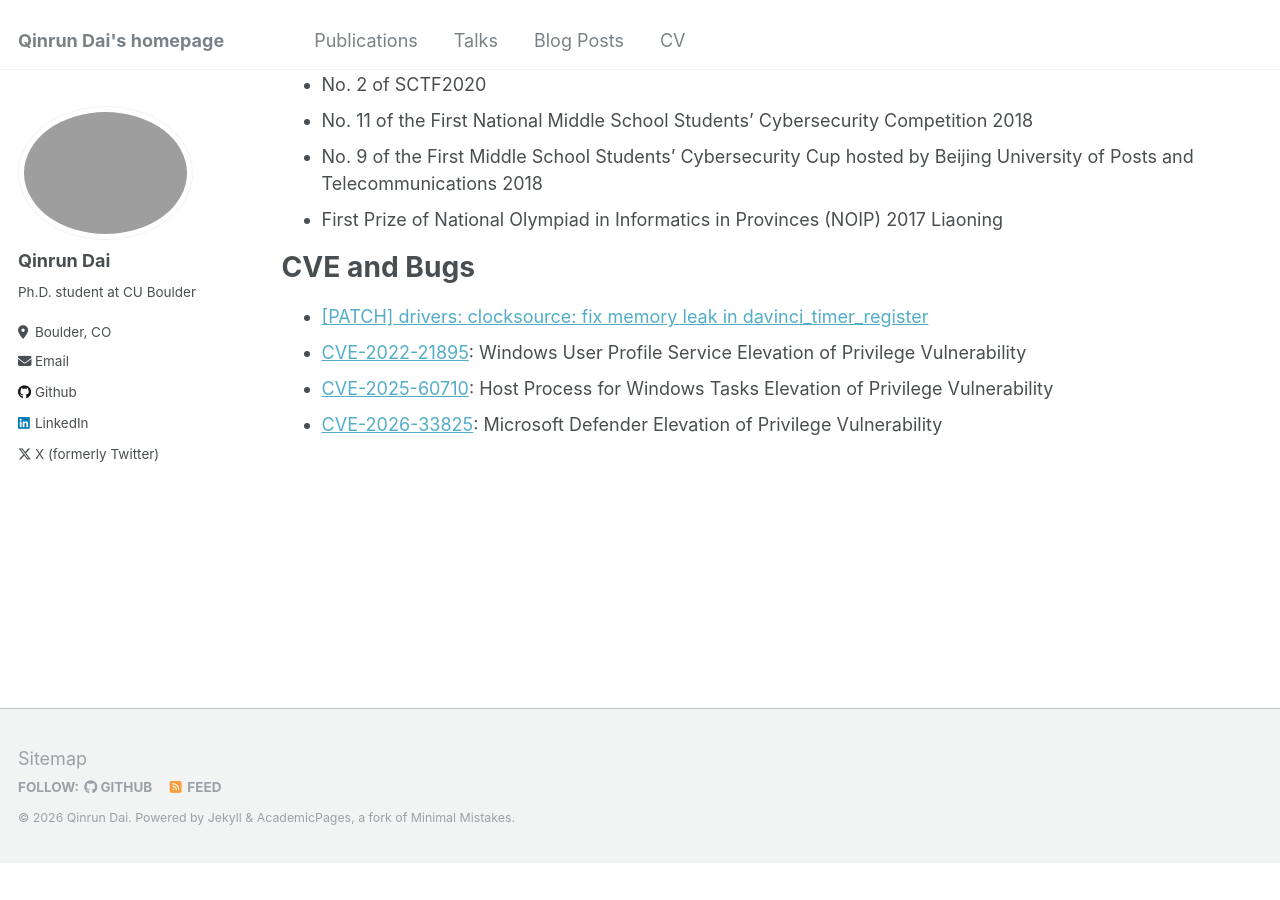
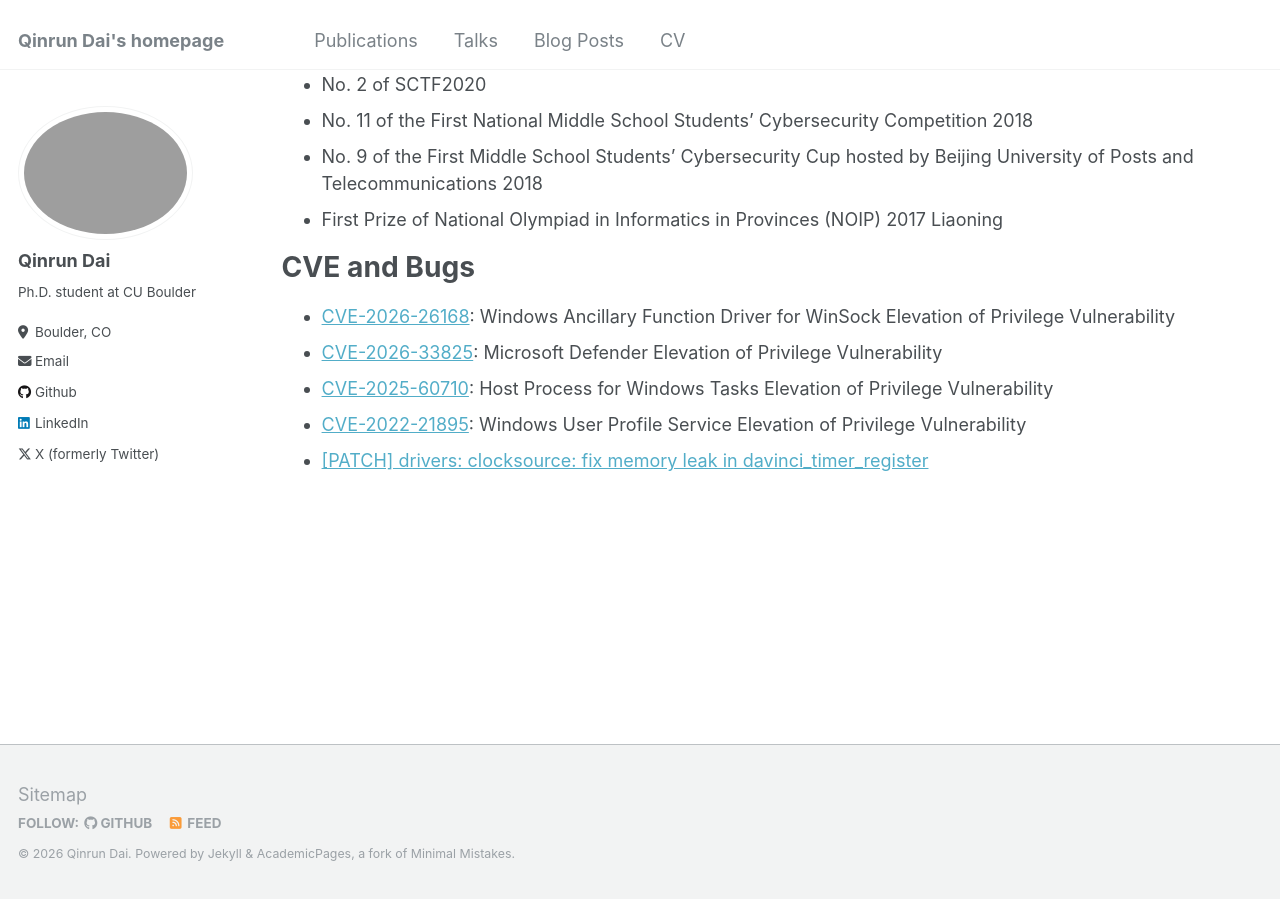
Before and after one commit to second5t/second5t.github.io, a Jekyll site: the page built from _pages/cv.md, in a window 1280 px wide and 900 px high, scrolled down 2402 px. Built offline with Jekyll 4.4.1, drawn with Linux system fonts in a browser that asks for light colours; before the commit the page ends 3266 px from its top, so only the background shows below that.

Commit message:
Update CV with new vulnerabilities and patch links
Added new CVEs and a patch link to the CV section.

```diff
--- a/_pages/cv.md
+++ b/_pages/cv.md
@@ -82,7 +82,8 @@ Awards
 
 CVE and Bugs
 ======
+* [CVE-2026-26168](https://msrc.microsoft.com/update-guide/vulnerability/CVE-2026-26168): Windows Ancillary Function Driver for WinSock Elevation of Privilege Vulnerability
+* [CVE-2026-33825](https://msrc.microsoft.com/update-guide/vulnerability/CVE-2026-33825): Microsoft Defender Elevation of Privilege Vulnerability
+* [CVE-2025-60710](https://msrc.microsoft.com/update-guide/en-US/advisory/CVE-2025-60710): Host Process for Windows Tasks Elevation of Privilege Vulnerability
+* [CVE-2022-21895](https://msrc.microsoft.com/update-guide/en-US/advisory/CVE-2022-21895): Windows User Profile Service Elevation of Privilege Vulnerability
 * [\[PATCH\] drivers: clocksource: fix memory leak in davinci_timer_register](https://lore.kernel.org/lkml/20230322151945.102353-1-flno@hust.edu.cn/)
-* [CVE-2022-21895](https://msrc.microsoft.com/update-guide/en-US/advisory/CVE-2022-21895): Windows User Profile Service Elevation of Privilege Vulnerability
-* [CVE-2025-60710](https://msrc.microsoft.com/update-guide/en-US/advisory/CVE-2025-60710): Host Process for Windows Tasks Elevation of Privilege Vulnerability
-* [CVE-2026-33825](https://msrc.microsoft.com/update-guide/vulnerability/CVE-2026-33825): Microsoft Defender Elevation of Privilege Vulnerability
```
